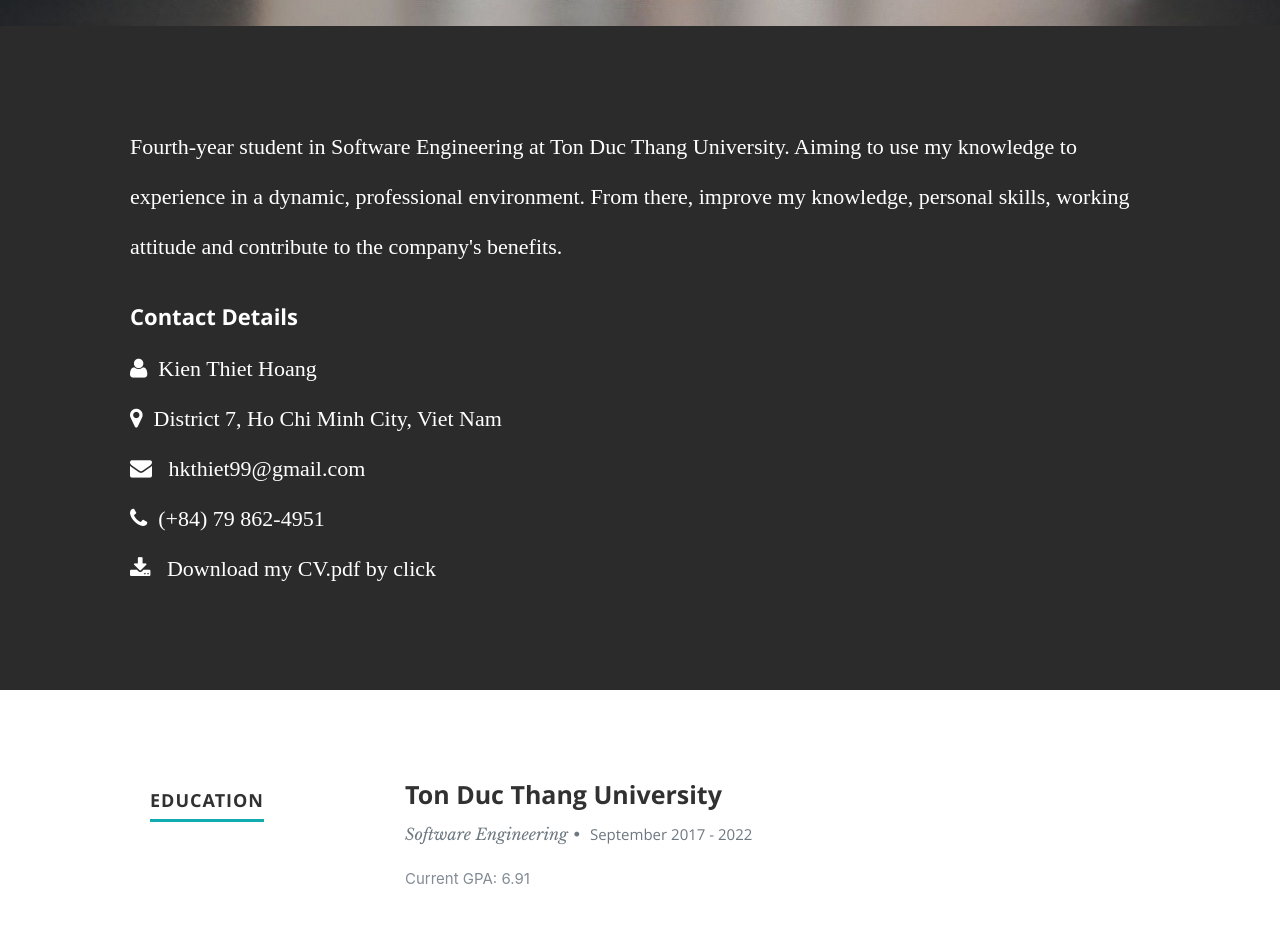
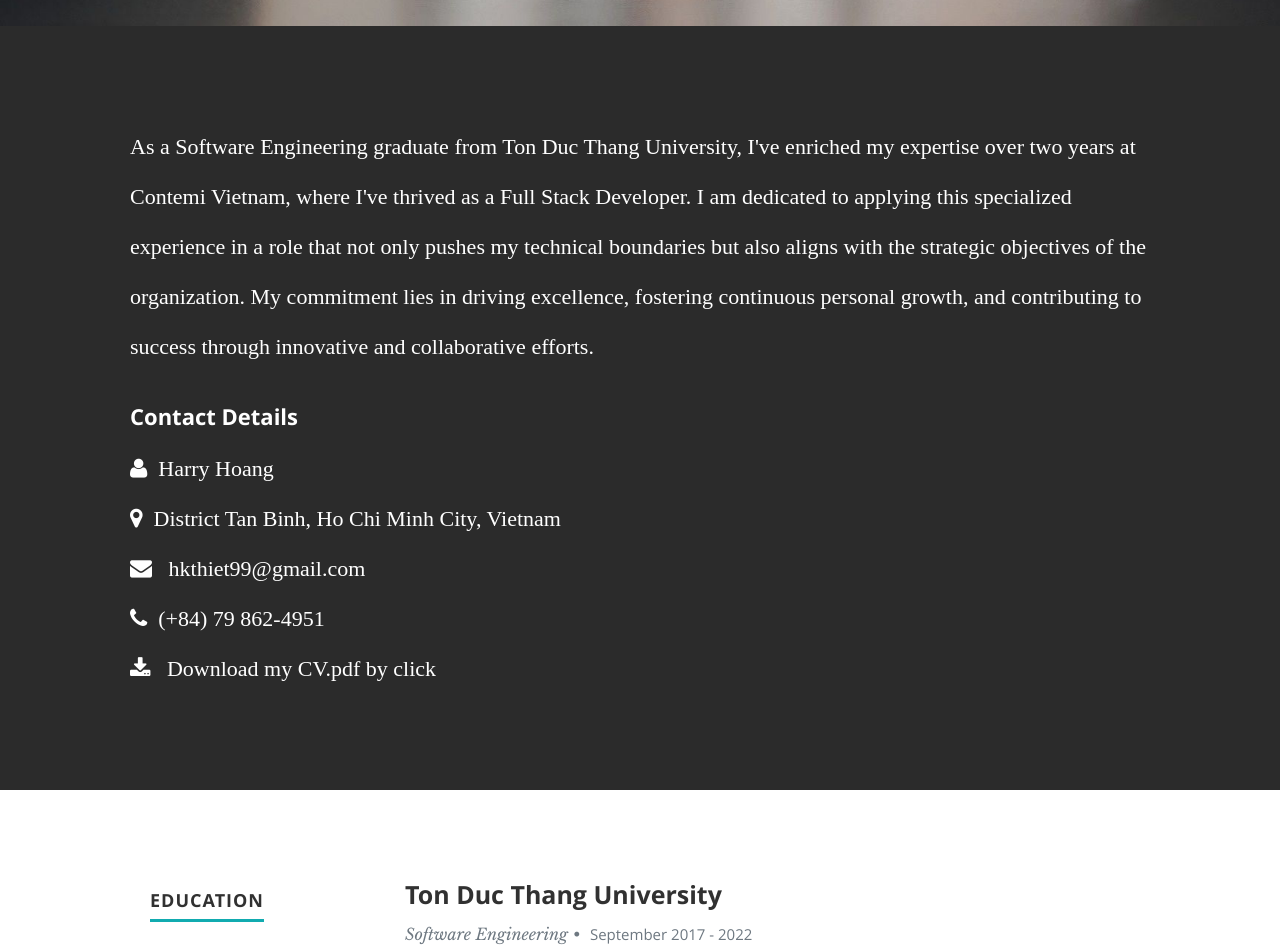
Before and after one commit to hkthiet2999/hkthiet-cv-online, a React (Create React App) app: page / in a window 1280 px wide. Shown: the part 774-1721 px from the top of the page. Built offline with nearby package versions, Linux system fonts and the light colour scheme; a web font is replaced by a local one.

Commit message:
feat: update the resume

```diff
--- a/package.json
+++ b/package.json
@@ -1,6 +1,6 @@
 {
   "name": "resume",
-  "homepage": "https://smoothkt4951.github.io/hkthiet-cv-online",
+  "homepage": "https://hkthiet2999.github.io/hkthiet-cv-online",
   "version": "0.1.0",
   "private": true,
   "dependencies": {
--- a/src/resumeData.js
+++ b/src/resumeData.js
@@ -1,9 +1,9 @@
 let resumeData = {
   "imagebaseurl": "",
-  "name": "Kien Thiet Hoang",
+  "name": "Harry Hoang",
   "role": "",
   "linkedinId": "https://www.linkedin.com/in/hkthiet99/",
-  "skypeid": "Your skypeid",
+  "skypeid": "live:.cid.1be26794659f7aa3",
   "roleDescription": "Welcome to my portfolio",
   "socialLinks": [
     {
@@ -27,8 +27,8 @@ let resumeData = {
     },
 
   ],
-  "aboutme": "Fourth-year student in Software Engineering at Ton Duc Thang University. Aiming to use my knowledge to experience in a dynamic, professional environment. From there, improve my knowledge, personal skills, working attitude and contribute to the company's benefits.",
-  "address": "District 7, Ho Chi Minh City, Viet Nam",
+  "aboutme": "As a Software Engineering graduate from Ton Duc Thang University, I've enriched my expertise over two years at Contemi Vietnam, where I've thrived as a Full Stack Developer. I am dedicated to applying this specialized experience in a role that not only pushes my technical boundaries but also aligns with the strategic objectives of the organization. My commitment lies in driving excellence, fostering continuous personal growth, and contributing to success through innovative and collaborative efforts." ,
+  "address": "District Tan Binh, Ho Chi Minh City, Vietnam",
   "website": "hkthiet99@gmail.com",
   "education": [
     {
@@ -36,7 +36,7 @@ let resumeData = {
       "specialization": "Software Engineering",
       "MonthOfPassing": "September",
       "YearOfPassing": "2017 - 2022",
-      "Achievements": "Current GPA: 6.91",
+      "Achievements": "Current GPA: 7.21",
     },
 
   ],
```
Also changed, not shown: 1 other file (tests, documents, lock files or other folders).
